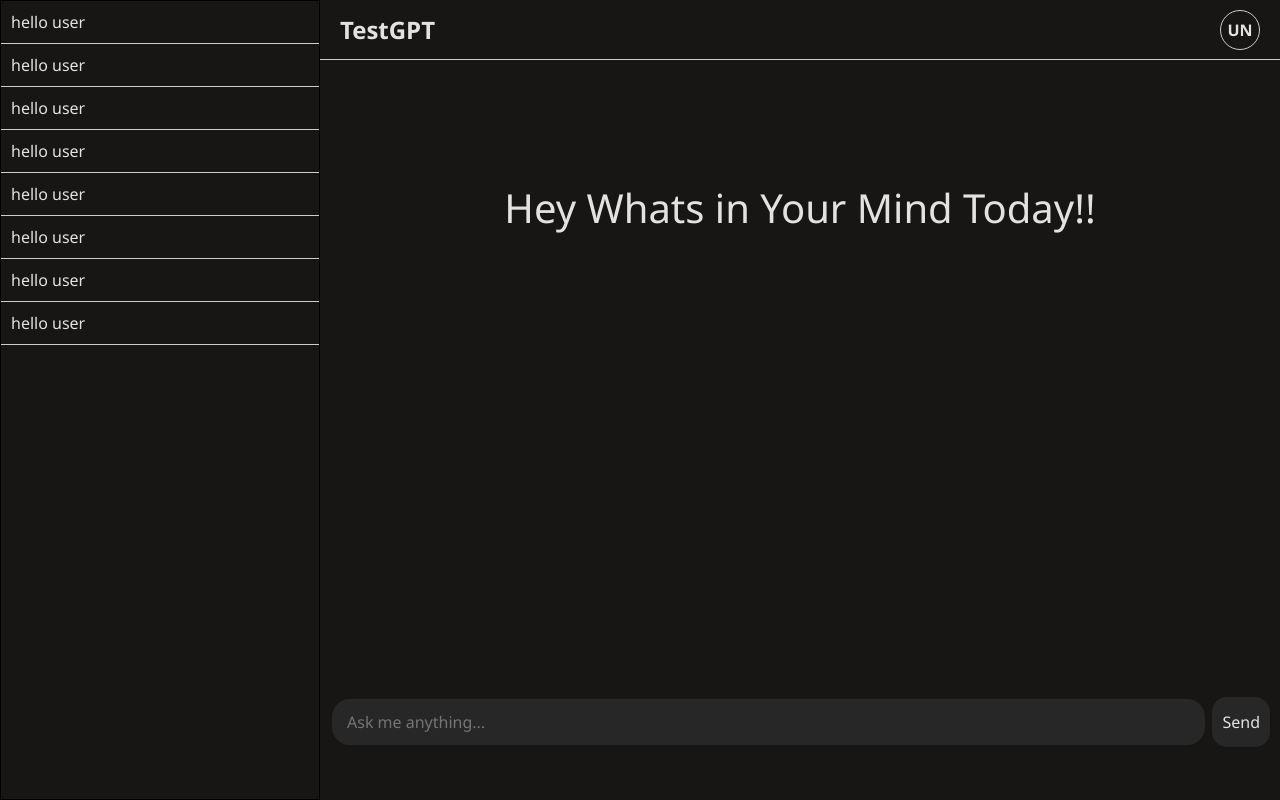
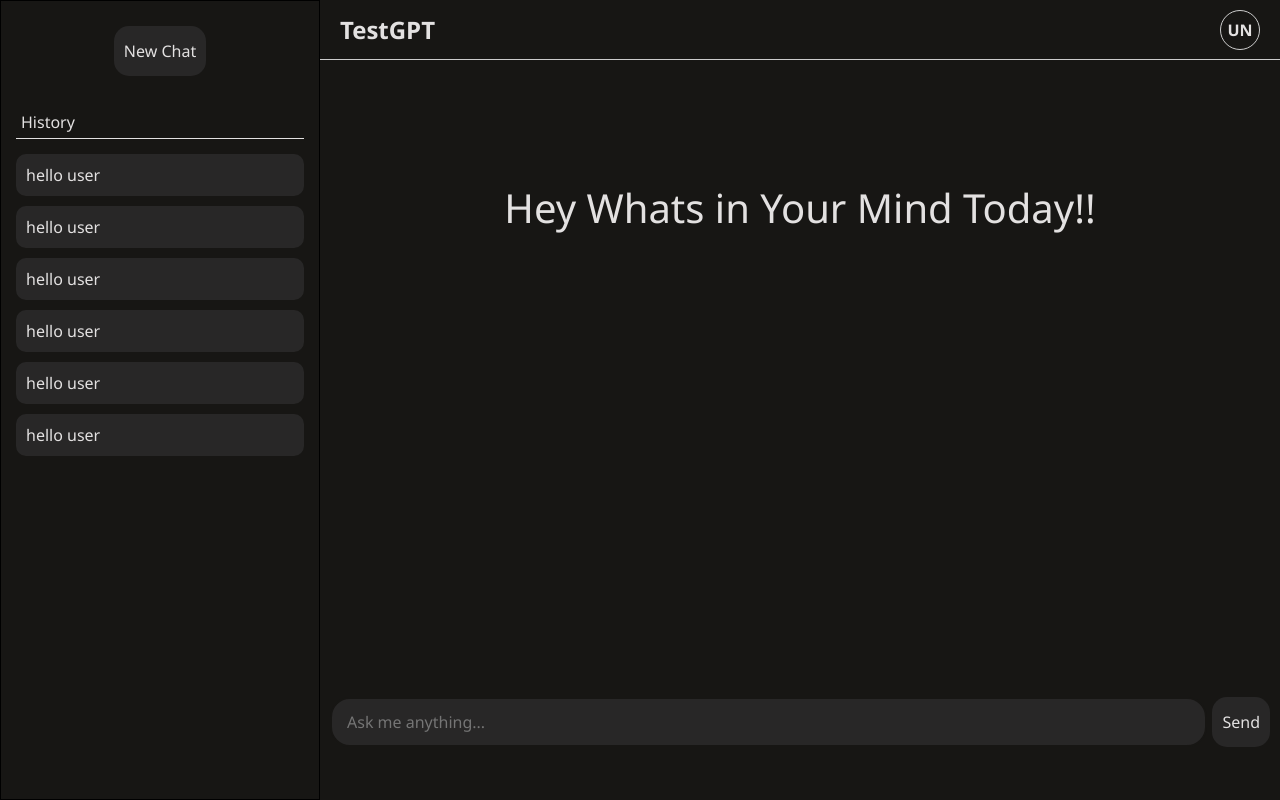
Before and after one commit to RickParamanik18/chat_bot, a React (Vite) app in the folder client/: page / in a window 1280 px wide. Built offline with nearby package versions, Linux system fonts and the light colour scheme.

Commit message:
Changed CSS and thread_id passing changed to client

```diff
--- a/client/src/pages/Chat.jsx
+++ b/client/src/pages/Chat.jsx
@@ -31,7 +31,7 @@ export default function Chat() {
             const response = await fetch("http://localhost:3000/query", {
                 method: "POST",
                 headers: { "Content-Type": "application/json" },
-                body: JSON.stringify({ message: userInput }),
+                body: JSON.stringify({ message: userInput, thread_id: "1" }),
             });
 
             if (!response.body) {
@@ -98,14 +98,18 @@ export default function Chat() {
         <>
             <div className="chat_container">
                 <div className="history">
+                    <div className="new_chat">
+                        <button>New Chat</button>
+                    </div>
+                    <span>History</span>
+                    <div className="past_conv">
                         <a href="">hello user</a>
                         <a href="">hello user</a>
                         <a href="">hello user</a>
                         <a href="">hello user</a>
                         <a href="">hello user</a>
                         <a href="">hello user</a>
-                    <a href="">hello user</a>
-                    <a href="">hello user</a>
+                    </div>
                 </div>
                 <div className="interactive_chat">
                     <div className="header">
--- a/client/src/pages/chat.css
+++ b/client/src/pages/chat.css
@@ -7,11 +7,44 @@
     border: 1px solid black;
     display: flex;
     flex-direction: column;
+    padding: 25px 10px;
 }
-.history a {
-    padding: 10px;
-    border-bottom: 1px solid #ccc;
+.history span {
+    font-weight: 500;
+    margin: 30px 5px 10px 5px;
+    padding: 5px;
+    border-bottom: 1px solid var(--smoke);
+}
+.history .past_conv {
+    display: flex;
+    flex-direction: column;
+    height: 70vh;
+    overflow-y: scroll;
+}
+.history .past_conv a {
+    padding: 10px 10px;
+    margin: 5px;
+    font-size: 16px;
+    background-color: var(--charcoal);
+    border: 0px;
+    border-radius: 10px;
+    cursor: pointer;
     text-decoration: none;
+    transition: background-color 0.5s ease;
+}
+.history .new_chat button {
+    height: 50px;
+    padding: 0 10px;
+    font-size: 16px;
+    background-color: var(--charcoal);
+    border: 0px;
+    border-radius: 15px;
+    cursor: pointer;
+    transition: background-color 0.5s ease;
+}
+.history .new_chat {
+    display: flex;
+    justify-content: center;
 }
 .header {
     height: 60px;
@@ -110,4 +143,13 @@
     background-color: var(--charcoal);
     border: 0px;
     border-radius: 15px;
+    cursor: pointer;
+    transition: background-color 0.5s ease;
 }
+
+.input_area button:hover,
+.history .new_chat button:hover,
+.history .past_conv a:hover {
+    background-color: var(--smoke);
+    color: var(--charcoal);
+}
```
Also changed, not shown: 1 other file (tests, documents, lock files or other folders). Lines whose indentation alone changed are shown as unchanged.
